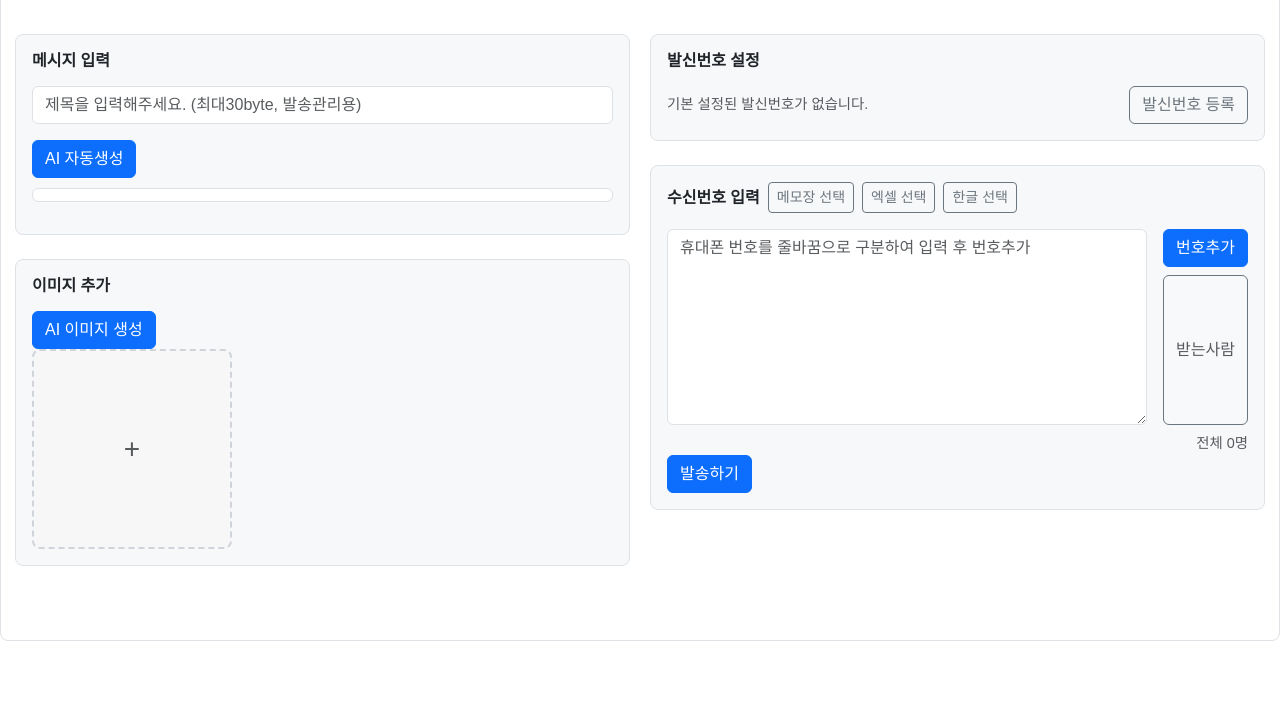
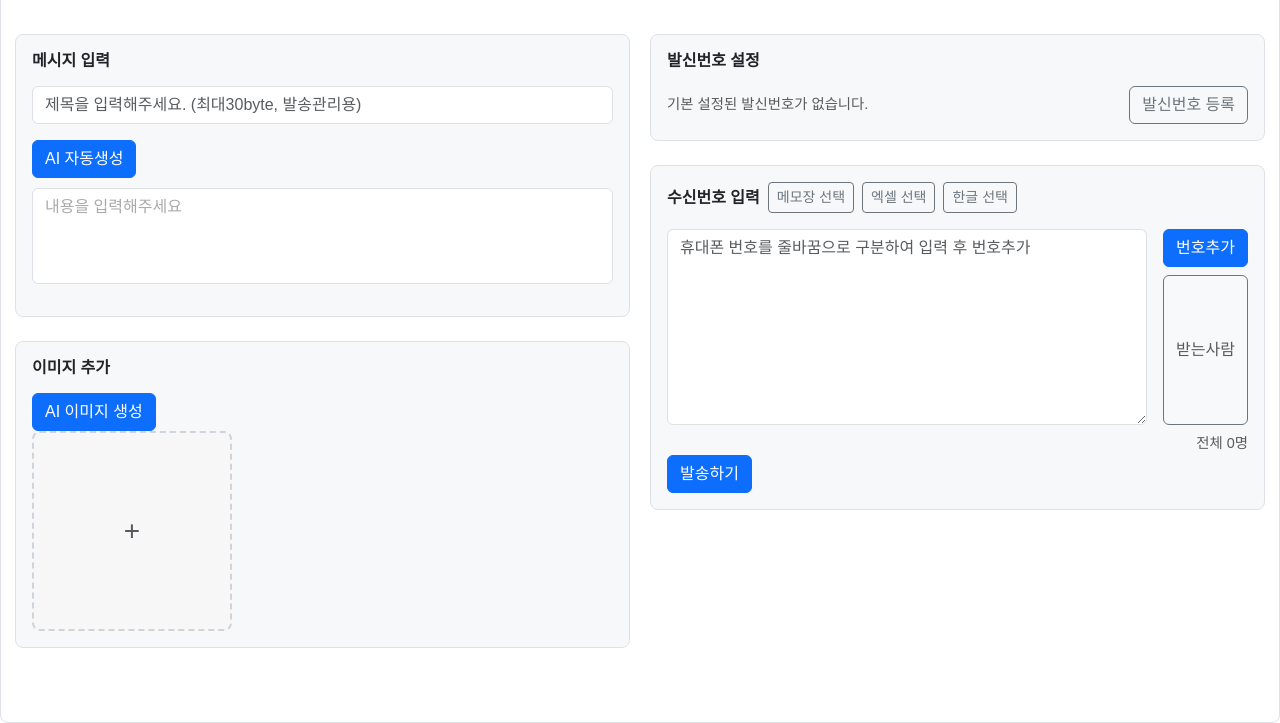
Before and after one commit to Kang0048/sw-20-Capstone, a website with bundled scripts: page frontend/weather.html in a window 1280 px wide. Shown: the part 93-816 px from the top of the page. Built offline with nearby package versions, Linux system fonts and the light colour scheme.

Commit message:
메세지 줄바꿈 텍스트

```diff
--- a/frontend/weather.html
+++ b/frontend/weather.html
@@ -16,6 +16,15 @@
     <link href="./css/weatherwidget.css" rel="stylesheet">
     <link href="./css/message_history.css" rel="stylesheet">
     <link href="./css/imageloading.css" rel="stylesheet">
+    <style>
+        /* Placeholder 스타일 */
+        #messageContent1:empty::before {
+            content: attr(data-placeholder); /* data-placeholder 속성의 텍스트를 가져옴 */
+            color: #aaa; /* placeholder 텍스트 색상 */
+            pointer-events: none; /* 클릭 불가능하게 설정 */
+            display: block; /* 블록 요소로 설정하여 줄바꿈 적용 */
+        }
+    </style>
 </head>
 
 <body>
@@ -59,11 +68,20 @@
                     </button>
 
                     <div class="textarea-container mb-3">
-                        <div id="messageContent1" class="form-control" placeholder="내용을 입력해주세요." rows="4">
+                        <div
+                            id="messageContent1"
+                            class="form-control"
+                            contenteditable="true"
+                            data-placeholder="내용을 입력해주세요"
+                            onfocus="hidePlaceholder(this)"
+                            onblur="showPlaceholder(this)"
+                            style="min-height: 6em; overflow-y: auto;">
                             <a href="" id="urlContent"></a>
                         </div>
                     </div>
                 </div>
+
+
 
                 <div class="input-group-custom mb-4">
                     <h6 class="fw-bold mb-3">이미지 추가</h6>
@@ -148,8 +166,15 @@
 <script type="module" src="ppurio/ppurio.js"></script>
 <script type="module" src="script/ppuriosend.js"></script>
 
-
-
+<script>
+    document.addEventListener('DOMContentLoaded', function () {
+        const messageContent1 = document.getElementById('messageContent1');
+        // 초기 로드 시 placeholder가 보이도록 설정
+        if (messageContent1.textContent.trim() === '') {
+            messageContent1.textContent = ''; // 내용이 없도록 초기화
+        }
+    });
+</script>
 
 </body>
 
```
